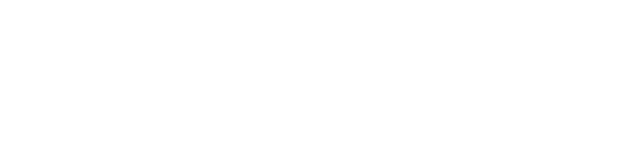
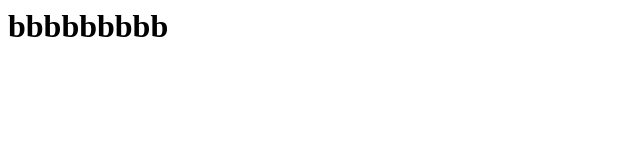
Before and after one commit to wangsipnirebels/sooni, a plain HTML site: page index.html in a window 1280 px wide. Shown: the whole page, without its empty margins (0-640 px from the left). Drawn offline with Linux system fonts and the light colour scheme.

Commit message:
2nd commit from JS

```diff
--- a/index.html
+++ b/index.html
@@ -1,2 +1,5 @@
 <html>
+<body>
+  <h1>bbbbbbbbb</h1>
+</body>
 </html>
--- a/style.css
+++ b/style.css
@@ -1,3 +1,6 @@
 div{
   margin : 1px;
 }
+h1{
+  text-decoration-color: #22ff22;
+}
```
